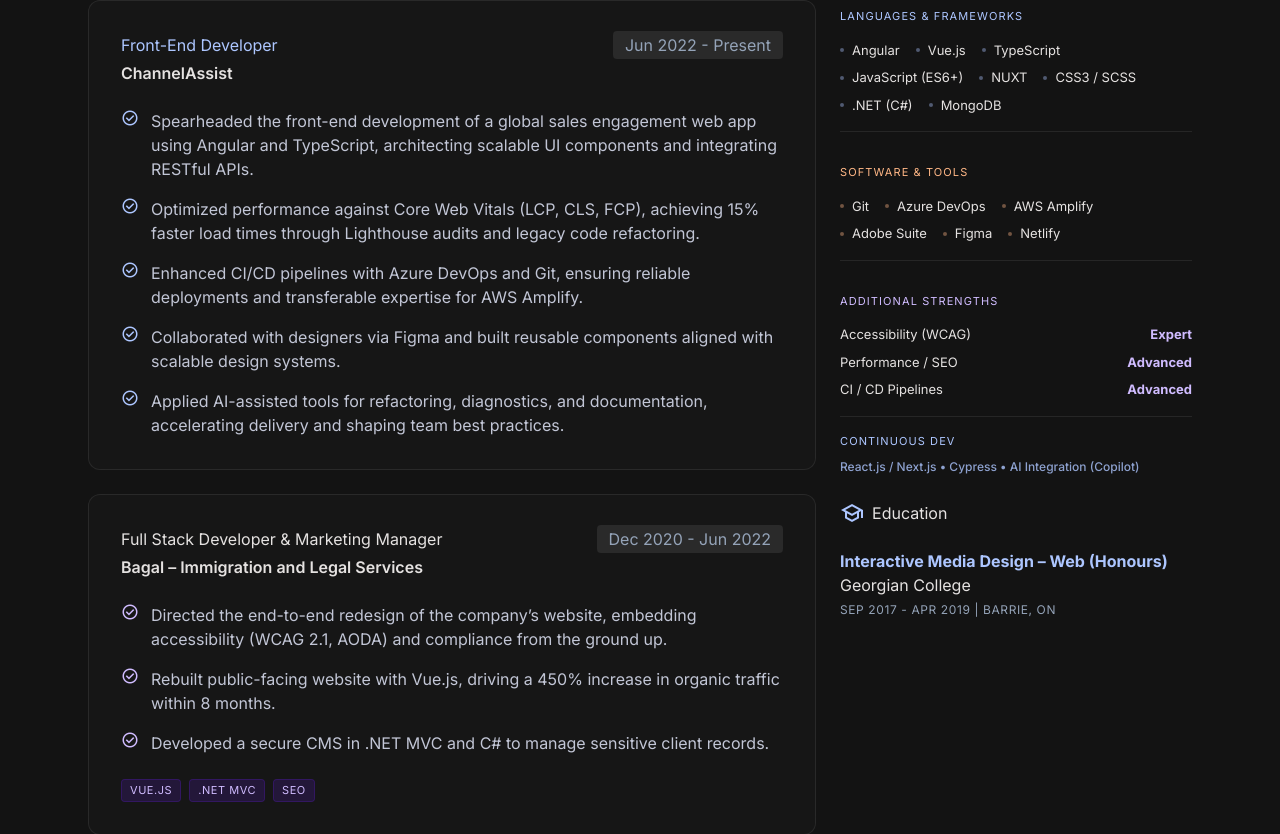
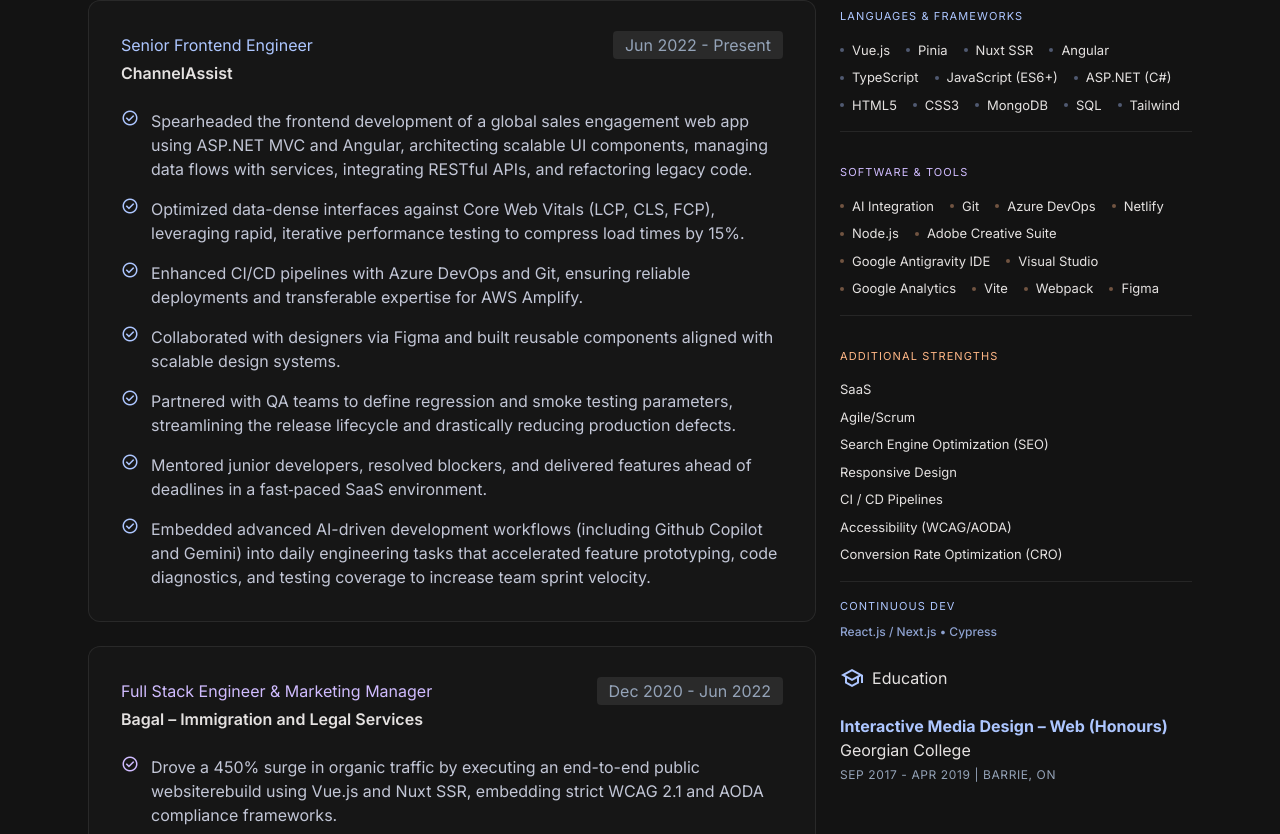
Before and after one commit to JaydenHluszko/portfolio, a Nuxt app: page /resume in a window 1280 px wide. Shown: the part 726-1560 px from the top of the page. Built offline with nearby package versions, Linux system fonts and the light colour scheme.

Commit message:
updated resume page

```diff
--- a/pages/resume.vue
+++ b/pages/resume.vue
@@ -58,7 +58,7 @@
           <article class="glass-panel p-8 rounded-xl relative">
             <div class="flex justify-between items-start mb-6">
               <div>
-                <h3 class="font-headline-md text-headline-md text-primary mb-1">Front-End Developer</h3>
+                <h3 class="font-headline-md text-headline-md text-primary mb-1">Senior Frontend Engineer</h3>
                 <p class="text-on-surface font-semibold">ChannelAssist</p>
               </div>
               <div class="text-right">
@@ -68,11 +68,11 @@
             <ul class="space-y-4 text-on-surface-variant text-body-sm list-none">
               <li class="flex gap-3">
                 <span class="material-symbols-outlined text-primary shrink-0 text-[18px]" data-icon="check_circle">check_circle</span>
-                <span>Spearheaded the front-end development of a global sales engagement web app using Angular and TypeScript, architecting scalable UI components and integrating RESTful APIs.</span>
+                <span>Spearheaded the frontend development of a global sales engagement web app using ASP.NET MVC and Angular, architecting scalable UI components, managing data flows with services, integrating RESTful APIs, and refactoring legacy code.</span>
               </li>
               <li class="flex gap-3">
                 <span class="material-symbols-outlined text-primary shrink-0 text-[18px]" data-icon="check_circle">check_circle</span>
-                <span>Optimized performance against Core Web Vitals (LCP, CLS, FCP), achieving 15% faster load times through Lighthouse audits and legacy code refactoring.</span>
+                <span>Optimized data-dense interfaces against Core Web Vitals (LCP, CLS, FCP), leveraging rapid, iterative performance testing to compress load times by 15%.</span>
               </li>
               <li class="flex gap-3">
                 <span class="material-symbols-outlined text-primary shrink-0 text-[18px]" data-icon="check_circle">check_circle</span>
@@ -84,7 +84,15 @@
               </li>
               <li class="flex gap-3">
                 <span class="material-symbols-outlined text-primary shrink-0 text-[18px]" data-icon="check_circle">check_circle</span>
-                <span>Applied AI-assisted tools for refactoring, diagnostics, and documentation, accelerating delivery and shaping team best practices.</span>
+                <span>Partnered with QA teams to define regression and smoke testing parameters, streamlining the release lifecycle and drastically reducing production defects.</span>
+              </li>
+              <li class="flex gap-3">
+                <span class="material-symbols-outlined text-primary shrink-0 text-[18px]" data-icon="check_circle">check_circle</span>
+                <span>Mentored junior developers, resolved blockers, and delivered features ahead of deadlines in a fast‑paced SaaS environment.</span>
+              </li>
+              <li class="flex gap-3">
+                <span class="material-symbols-outlined text-primary shrink-0 text-[18px]" data-icon="check_circle">check_circle</span>
+                <span>Embedded advanced AI-driven development workflows (including Github Copilot and Gemini) into daily engineering tasks that accelerated feature prototyping, code diagnostics, and testing coverage to increase team sprint velocity.</span>
               </li>
             </ul>
           </article>
@@ -93,7 +101,7 @@
           <article class="glass-panel p-8 rounded-xl">
             <div class="flex justify-between items-start mb-6">
               <div>
-                <h3 class="font-headline-md text-headline-md text-on-surface mb-1">Full Stack Developer & Marketing Manager</h3>
+                <h3 class="font-headline-md text-headline-md text-on-surface mb-1 text-secondary">Full Stack Engineer & Marketing Manager</h3>
                 <p class="text-on-surface font-semibold">Bagal – Immigration and Legal Services</p>
               </div>
               <div class="text-right">
@@ -103,20 +111,25 @@
             <ul class="space-y-4 text-on-surface-variant text-body-sm list-none">
               <li class="flex gap-3">
                 <span class="material-symbols-outlined text-secondary shrink-0 text-[18px]" data-icon="check_circle">check_circle</span>
-                <span>Directed the end-to-end redesign of the company’s website, embedding accessibility (WCAG 2.1, AODA) and compliance from the ground up.</span>
+                <span>Drove a 450% surge in organic traffic by executing an end-to-end public websiterebuild using Vue.js and Nuxt SSR, embedding strict WCAG 2.1 and AODA compliance frameworks.</span>
               </li>
               <li class="flex gap-3">
                 <span class="material-symbols-outlined text-secondary shrink-0 text-[18px]" data-icon="check_circle">check_circle</span>
-                <span>Rebuilt public-facing website with Vue.js, driving a 450% increase in organic traffic within 8 months.</span>
+                <span>Demonstrated absolute ownership over the development of a secure internal ASP.NET MVC CMS, centralizing client data and streamlining how paralegals track legal matters while ensuring the protection of sensitive client data.</span>
               </li>
               <li class="flex gap-3">
                 <span class="material-symbols-outlined text-secondary shrink-0 text-[18px]" data-icon="check_circle">check_circle</span>
-                <span>Developed a secure CMS in .NET MVC and C# to manage sensitive client records.</span>
+                <span>Applied conversion rate optimization (CRO) and funnel analysis (Google Analytics, Mixpanel, Amplitude) to identify drop‑off points and boost lead generation.</span>
+              </li>
+              <li class="flex gap-3">
+                <span class="material-symbols-outlined text-secondary shrink-0 text-[18px]" data-icon="check_circle">check_circle</span>
+                <span>Balanced dual responsibilities in engineering and marketing, demonstrating versatility and ownership across product, technology, and growth strategy.</span>
               </li>
             </ul>
             <div class="mt-6 flex items-center gap-2">
               <span class="font-code-label text-[11px] bg-secondary-container/20 text-secondary border border-secondary-container/30 px-2 py-0.5 rounded uppercase tracking-wider">Vue.js</span>
-              <span class="font-code-label text-[11px] bg-secondary-container/20 text-secondary border border-secondary-container/30 px-2 py-0.5 rounded uppercase tracking-wider">.NET MVC</span>
+              <span class="font-code-label text-[11px] bg-secondary-container/20 text-secondary border border-secondary-container/30 px-2 py-0.5 rounded uppercase tracking-wider">Nuxt SSR</span>
+              <span class="font-code-label text-[11px] bg-secondary-container/20 text-secondary border border-secondary-container/30 px-2 py-0.5 rounded uppercase tracking-wider">ASP.NET MVC</span>
               <span class="font-code-label text-[11px] bg-secondary-container/20 text-secondary border border-secondary-container/30 px-2 py-0.5 rounded uppercase tracking-wider">SEO</span>
             </div>
           </article>
@@ -125,7 +138,7 @@
           <article class="glass-panel p-8 rounded-xl">
             <div class="flex justify-between items-start mb-6">
               <div>
-                <h3 class="font-headline-md text-headline-md text-on-surface mb-1">Web Developer</h3>
+                <h3 class="font-headline-md text-headline-md text-on-surface mb-1 text-tertiary">Full Stack Engineer & Consultant</h3>
                 <p class="text-on-surface font-semibold">Freelance</p>
               </div>
               <div class="text-right">
@@ -135,7 +148,7 @@
             <ul class="space-y-4 text-on-surface-variant text-body-sm list-none">
               <li class="flex gap-3">
                 <span class="material-symbols-outlined text-tertiary shrink-0 text-[18px]" data-icon="check_circle">check_circle</span>
-                <span>Led the design, development and execution of websites for multiple clients using Vue.js, NUXT, MongoDB, ExpressJS, Netlify and WordPress.</span>
+                <span>Led the design, development, and execution of websites for multiple clients using Vue.js, Nuxt SSR, MongoDB, ExpressJS, Netlify and WordPress.</span>
               </li>
               <li class="flex gap-3">
                 <span class="material-symbols-outlined text-tertiary shrink-0 text-[18px]" data-icon="check_circle">check_circle</span>
@@ -156,43 +169,62 @@
             <div class="py-4 border-b border-border-subtle">
               <div class="font-code-label text-primary text-[11px] mb-4 tracking-widest uppercase">Languages & Frameworks</div>
               <div class="flex flex-wrap gap-x-4 gap-y-2 text-on-surface text-[13px]">
+                <span class="flex items-center gap-2"><span class="w-1 h-1 rounded-full bg-primary/40"></span> Vue.js</span>
+                <span class="flex items-center gap-2"><span class="w-1 h-1 rounded-full bg-primary/40"></span> Pinia</span>
+                <span class="flex items-center gap-2"><span class="w-1 h-1 rounded-full bg-primary/40"></span> Nuxt SSR</span>
                 <span class="flex items-center gap-2"><span class="w-1 h-1 rounded-full bg-primary/40"></span> Angular</span>
-                <span class="flex items-center gap-2"><span class="w-1 h-1 rounded-full bg-primary/40"></span> Vue.js</span>
                 <span class="flex items-center gap-2"><span class="w-1 h-1 rounded-full bg-primary/40"></span> TypeScript</span>
                 <span class="flex items-center gap-2"><span class="w-1 h-1 rounded-full bg-primary/40"></span> JavaScript (ES6+)</span>
-                <span class="flex items-center gap-2"><span class="w-1 h-1 rounded-full bg-primary/40"></span> NUXT</span>
-                <span class="flex items-center gap-2"><span class="w-1 h-1 rounded-full bg-primary/40"></span> CSS3 / SCSS</span>
-                <span class="flex items-center gap-2"><span class="w-1 h-1 rounded-full bg-primary/40"></span> .NET (C#)</span>
+                <span class="flex items-center gap-2"><span class="w-1 h-1 rounded-full bg-primary/40"></span> ASP.NET (C#)</span>
+                <span class="flex items-center gap-2"><span class="w-1 h-1 rounded-full bg-primary/40"></span> HTML5</span>
+                <span class="flex items-center gap-2"><span class="w-1 h-1 rounded-full bg-primary/40"></span> CSS3</span>
                 <span class="flex items-center gap-2"><span class="w-1 h-1 rounded-full bg-primary/40"></span> MongoDB</span>
+                <span class="flex items-center gap-2"><span class="w-1 h-1 rounded-full bg-primary/40"></span> SQL</span>
+                <span class="flex items-center gap-2"><span class="w-1 h-1 rounded-full bg-primary/40"></span> Tailwind</span>
               </div>
             </div>
             <!-- Software & Tools -->
             <div class="py-4 border-b border-border-subtle">
-              <div class="font-code-label text-tertiary text-[11px] mb-4 tracking-widest uppercase">Software & Tools</div>
+              <div class="font-code-label text-secondary text-[11px] mb-4 tracking-widest uppercase">Software & Tools</div>
               <div class="flex flex-wrap gap-x-4 gap-y-2 text-on-surface text-[13px]">
+                <span class="flex items-center gap-2"><span class="w-1 h-1 rounded-full bg-tertiary/40"></span> AI Integration</span>
                 <span class="flex items-center gap-2"><span class="w-1 h-1 rounded-full bg-tertiary/40"></span> Git</span>
                 <span class="flex items-center gap-2"><span class="w-1 h-1 rounded-full bg-tertiary/40"></span> Azure DevOps</span>
-                <span class="flex items-center gap-2"><span class="w-1 h-1 rounded-full bg-tertiary/40"></span> AWS Amplify</span>
-                <span class="flex items-center gap-2"><span class="w-1 h-1 rounded-full bg-tertiary/40"></span> Adobe Suite</span>
+                <span class="flex items-center gap-2"><span class="w-1 h-1 rounded-full bg-tertiary/40"></span> Netlify</span>
+                <span class="flex items-center gap-2"><span class="w-1 h-1 rounded-full bg-tertiary/40"></span> Node.js</span>
+                <span class="flex items-center gap-2"><span class="w-1 h-1 rounded-full bg-tertiary/40"></span> Adobe Creative Suite</span>
+                <span class="flex items-center gap-2"><span class="w-1 h-1 rounded-full bg-tertiary/40"></span> Google Antigravity IDE</span>
+                <span class="flex items-center gap-2"><span class="w-1 h-1 rounded-full bg-tertiary/40"></span> Visual Studio</span>
+                <span class="flex items-center gap-2"><span class="w-1 h-1 rounded-full bg-tertiary/40"></span> Google Analytics</span>
+                <span class="flex items-center gap-2"><span class="w-1 h-1 rounded-full bg-tertiary/40"></span> Vite</span>
+                <span class="flex items-center gap-2"><span class="w-1 h-1 rounded-full bg-tertiary/40"></span> Webpack</span>
                 <span class="flex items-center gap-2"><span class="w-1 h-1 rounded-full bg-tertiary/40"></span> Figma</span>
-                <span class="flex items-center gap-2"><span class="w-1 h-1 rounded-full bg-tertiary/40"></span> Netlify</span>
               </div>
             </div>
             <!-- Additional Strengths -->
             <div class="py-4 border-b border-border-subtle">
-              <div class="font-code-label text-secondary text-[11px] mb-4 tracking-widest uppercase">Additional Strengths</div>
+              <div class="font-code-label text-tertiary text-[11px] mb-4 tracking-widest uppercase">Additional Strengths</div>
               <div class="space-y-2">
                 <div class="flex justify-between items-center text-[13px]">
-                  <span class="text-on-surface">Accessibility (WCAG)</span>
-                  <span class="text-secondary font-bold">Expert</span>
+                  <span class="text-on-surface">SaaS</span>
                 </div>
                 <div class="flex justify-between items-center text-[13px]">
-                  <span class="text-on-surface">Performance / SEO</span>
-                  <span class="text-secondary font-bold">Advanced</span>
+                  <span class="text-on-surface">Agile/Scrum</span>
+                </div>
+                <div class="flex justify-between items-center text-[13px]">
+                  <span class="text-on-surface">Search Engine Optimization (SEO)</span>
+                </div>
+                <div class="flex justify-between items-center text-[13px]">
+                  <span class="text-on-surface">Responsive Design</span>
                 </div>
                 <div class="flex justify-between items-center text-[13px]">
                   <span class="text-on-surface">CI / CD Pipelines</span>
-                  <span class="text-secondary font-bold">Advanced</span>
+                </div>
+                <div class="flex justify-between items-center text-[13px]">
+                  <span class="text-on-surface">Accessibility (WCAG/AODA)</span>
+                </div>
+                <div class="flex justify-between items-center text-[13px]">
+                  <span class="text-on-surface">Conversion Rate Optimization (CRO)</span>
                 </div>
               </div>
             </div>
@@ -200,7 +232,7 @@
             <div class="mt-4">
               <div class="font-code-label text-primary text-[11px] mb-2 tracking-widest uppercase">Continuous Dev</div>
               <div class="text-[12px] font-medium text-primary/80 leading-relaxed">
-                React.js / Next.js • Cypress • AI Integration (Copilot)
+                React.js / Next.js • Cypress
               </div>
             </div>
           </div>
```
